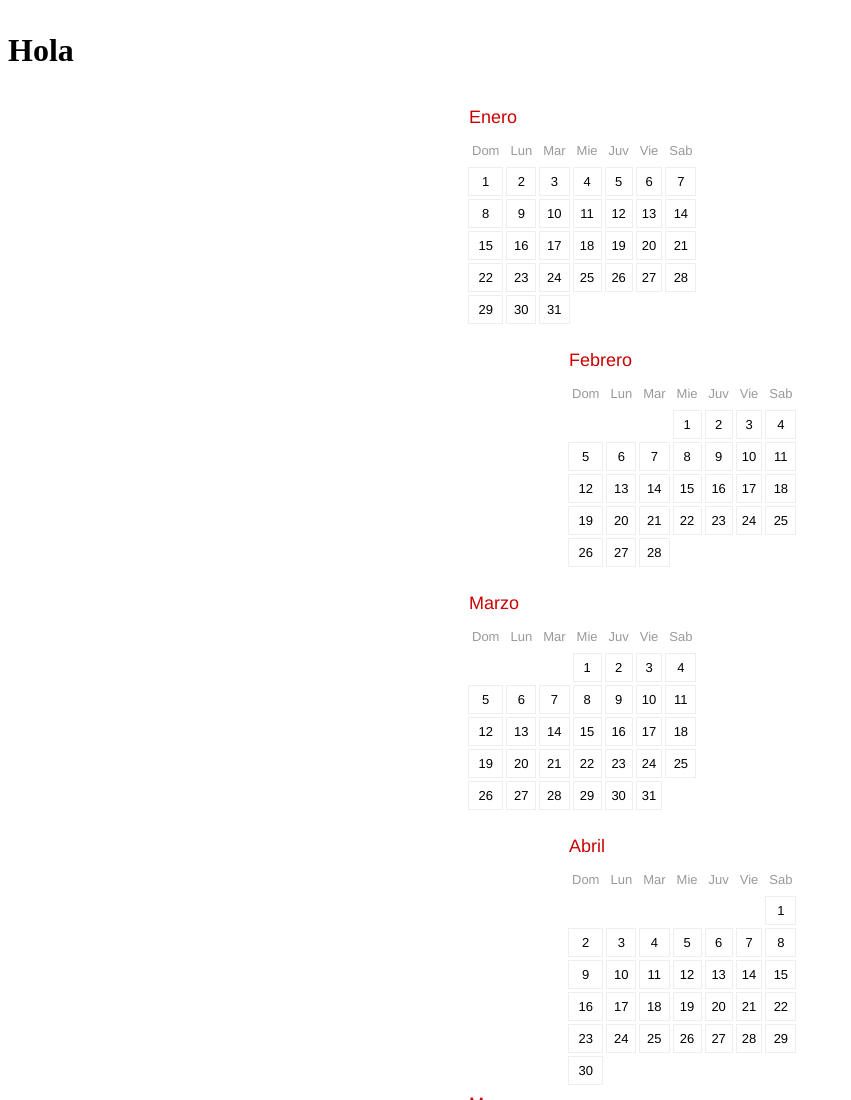
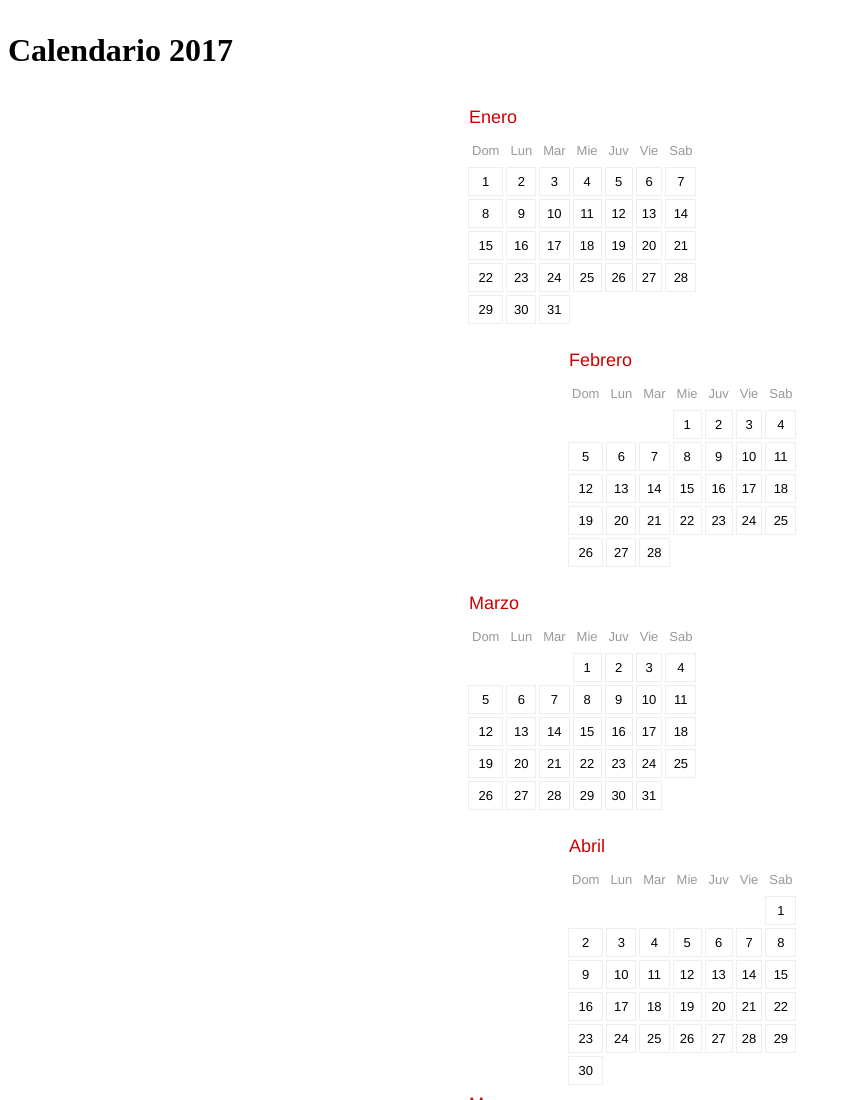
Before and after one commit to flornrosas/calendario-devcode, a plain HTML site: page index.html in a window 1280 px wide. Shown: the top 1100 px of the page, without its empty margins (0-851 px from the left). Drawn offline with Linux system fonts and the light colour scheme.

Commit message:
añade encabezado

```diff
--- a/index.html
+++ b/index.html
@@ -7,8 +7,9 @@
   </head>
   <body>
     <h1>
-      <div><p>Hola</p><div>
+      <div><p>Calendario 2017</p><div>
     </h1>
+
     <script src="main.js" defer></script>
   </body>
 </html>
```
